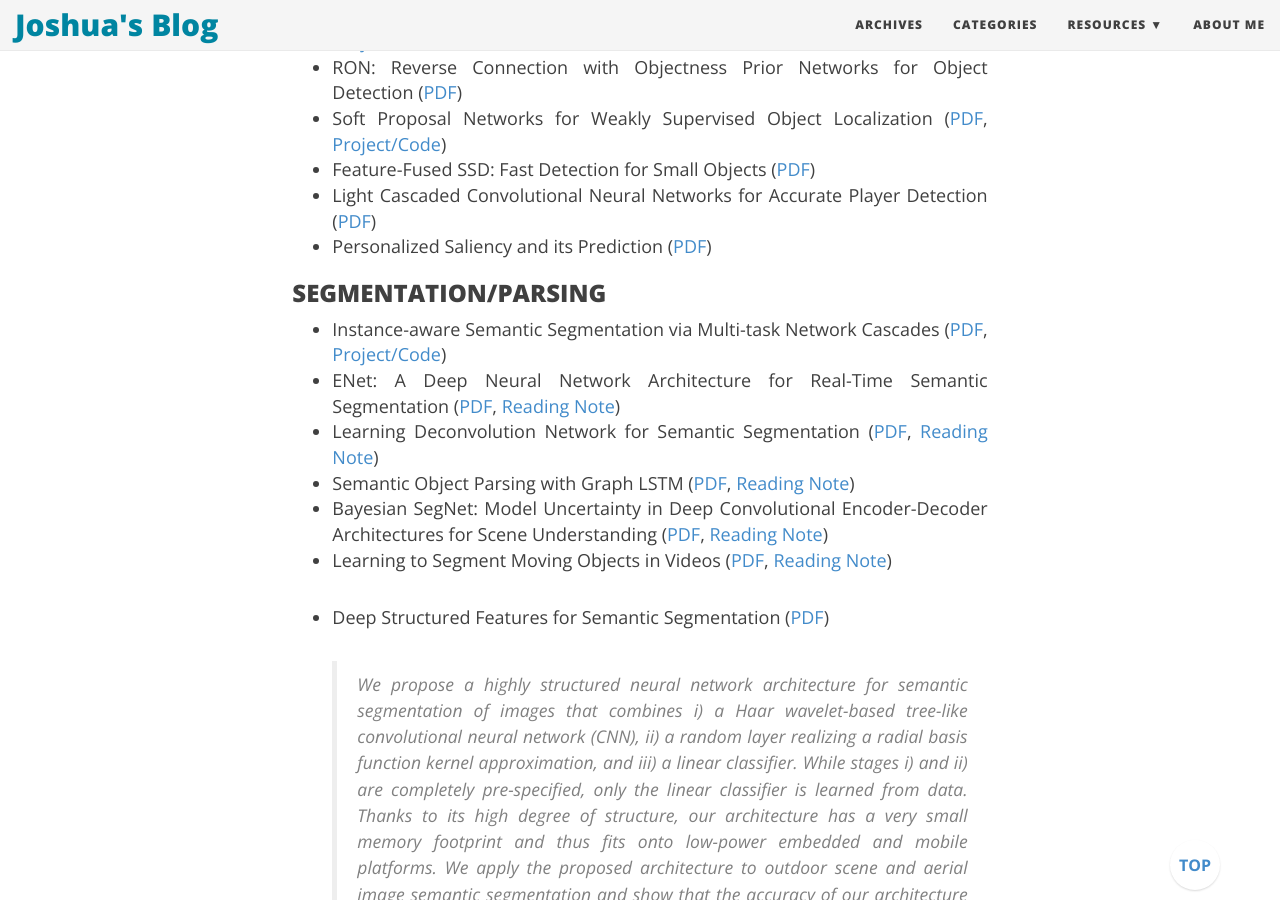
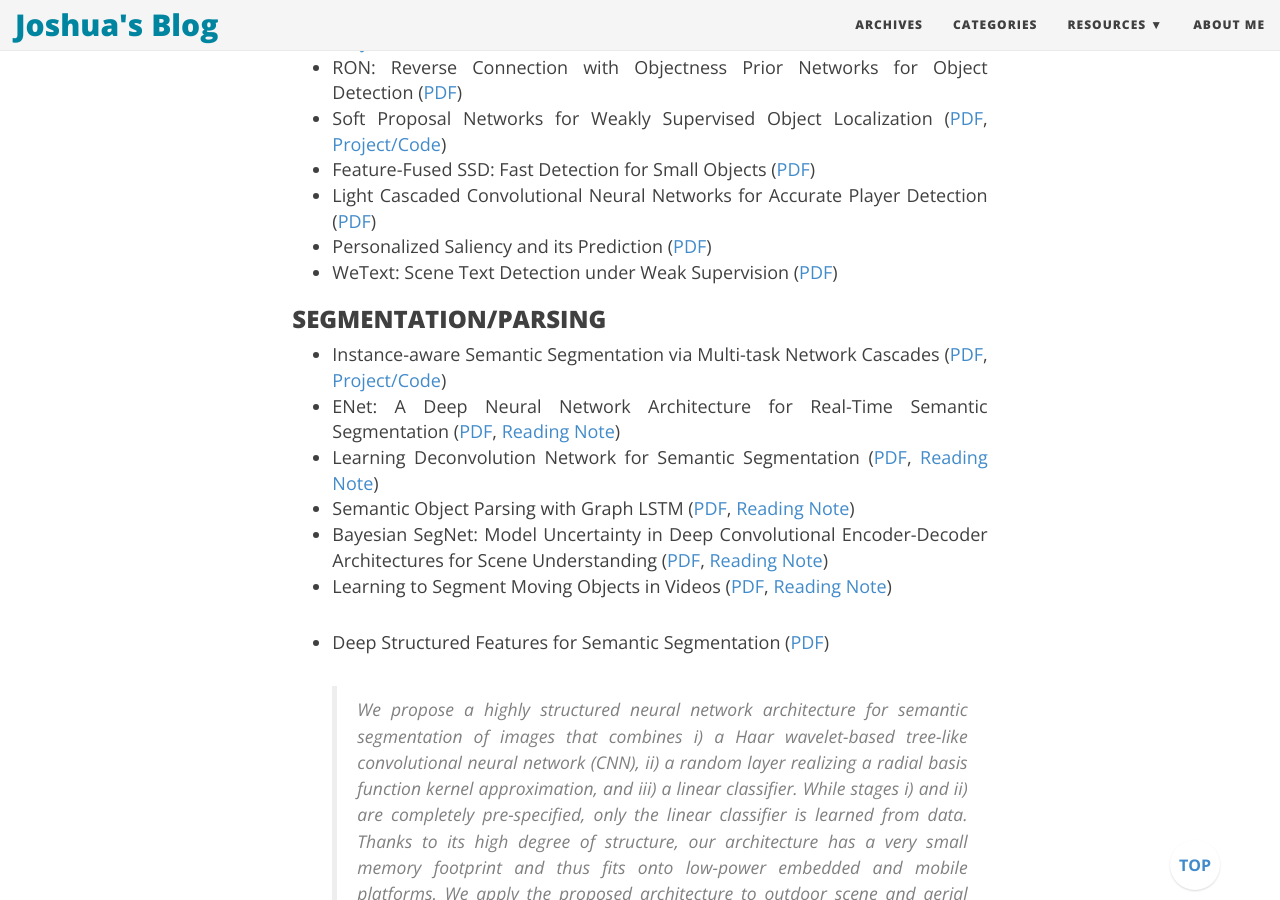
Before and after one commit to joshua19881228/joshua19881228.github.io, a Jekyll site: the page built from _posts/Computer_Vision/2016-08-25-my-jumble-of-computer-vision.md, in a window 1280 px wide and 900 px high, scrolled down 3251 px. Built offline with Jekyll 4.4.1, drawn with Linux system fonts in a browser that asks for light colours; nearby versions of some CDN libraries; comment, search, counter and statistics services are not loaded.

Commit message:
update post

```diff
--- a/_posts/Computer_Vision/2016-08-25-my-jumble-of-computer-vision.md
+++ b/_posts/Computer_Vision/2016-08-25-my-jumble-of-computer-vision.md
@@ -71,6 +71,7 @@ I am going to maintain this page to record a few things about computer vision th
 * Feature-Fused SSD: Fast Detection for Small Objects ([PDF](https://arxiv.org/abs/1709.05054))
 * Light Cascaded Convolutional Neural Networks for Accurate Player Detection ([PDF](https://arxiv.org/abs/1709.10230))
 * Personalized Saliency and its Prediction ([PDF](https://arxiv.org/abs/1710.03011))
+* WeText: Scene Text Detection under Weak Supervision ([PDF](https://arxiv.org/abs/1710.04826))
 
 ### SEGMENTATION/PARSING ###
 
```
